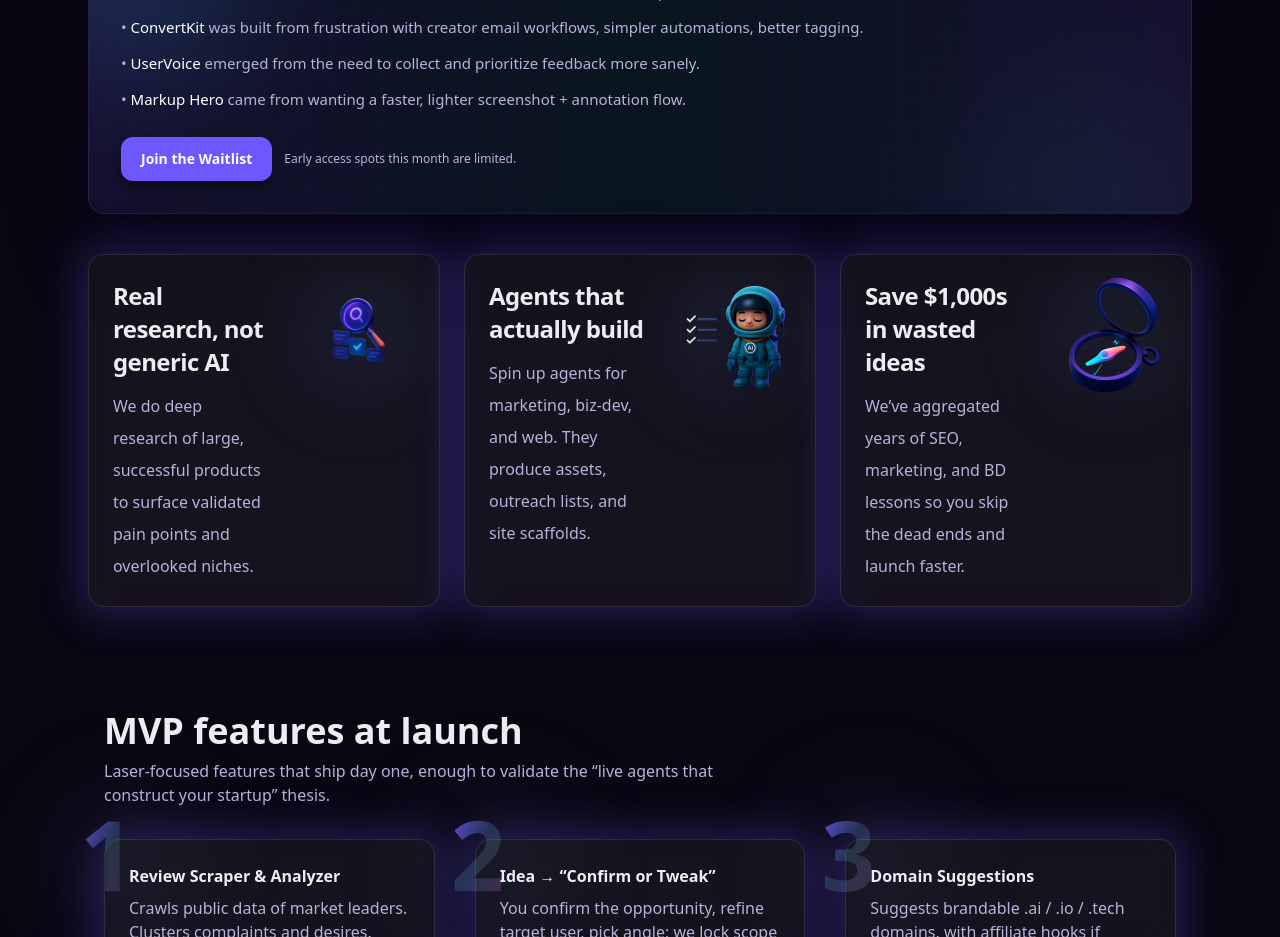
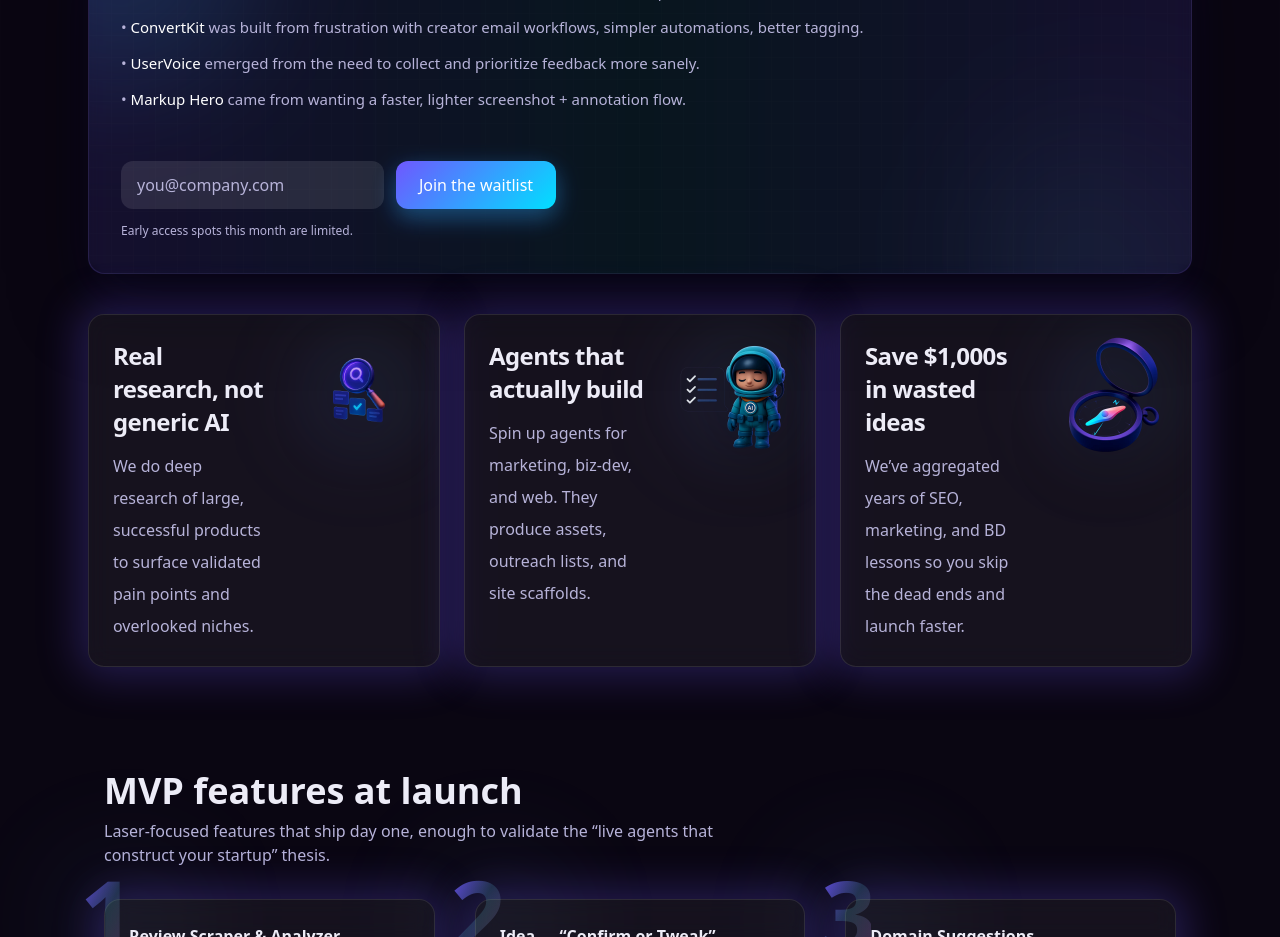
Before and after one commit to NolanDon/wolfer, a Next.js app: page / in a window 1280 px wide. Shown: the part 1380-2317 px from the top of the page. Built offline with nearby package versions, Linux system fonts and the light colour scheme; no server answers.

Commit message:
upgrade valueprops waitlist

```diff
--- a/components/ValueProps.tsx
+++ b/components/ValueProps.tsx
@@ -2,6 +2,7 @@
 
 import Image from "next/image";
 import Link from "next/link";
+import CTA from "./CTA";
 
 type Item = {
   title: string;
@@ -86,14 +87,11 @@ export default function ValueProps() {
             </ul>
 
             <div className="relative mt-6 flex flex-col sm:flex-row sm:items-center gap-3">
-              <Link
-                href="#waitlist"
-                className="inline-flex items-center justify-center rounded-xl bg-brand-500 px-5 py-3 text-sm font-semibold text-white hover:bg-brand-600 focus:outline-none focus:ring-2 focus:ring-brand-400 shadow-lg shadow-black/40"
-              >
-                Join the Waitlist
-              </Link>
-              <span className="text-xs text-sub">Early access spots this month are limited.</span>
+              <div className="align-left mb-2">
+                <CTA />
+              </div>
             </div>
+            <span className="text-xs text-sub">Early access spots this month are limited.</span>
           </div>
         </div>
       </div>
```
